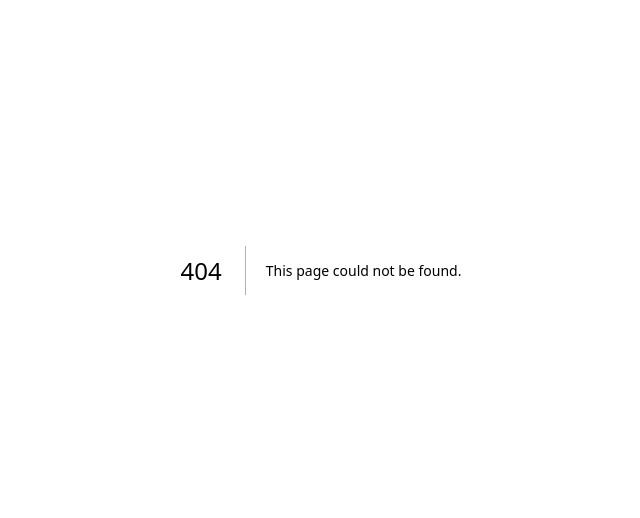
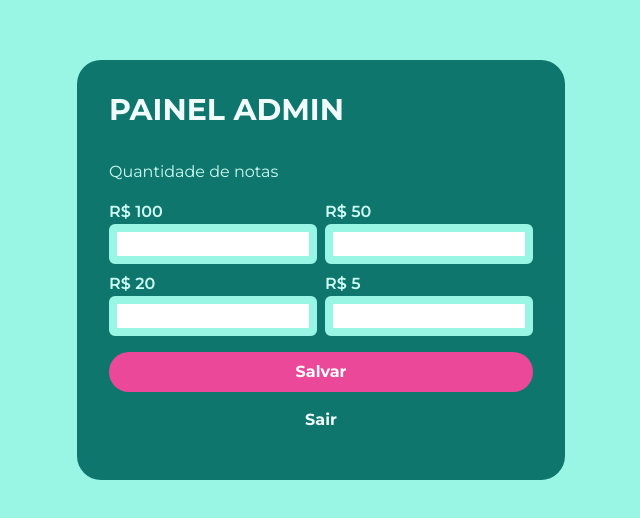
Before and after one commit to johnvilela/gsw-challenge, a Next.js app in the folder client/: page /admin in a window 1280 px wide. Before the commit this address had no page. Shown: the part 130-648 px from the top of the page, without its empty margins (319-959 px from the left). Built offline with nearby package versions, Linux system fonts and the light colour scheme.

Commit message:
feat(client): create admin page

```diff
--- /dev/null
+++ b/client/src/app/admin/page.tsx
@@ -0,0 +1,33 @@
+import { Button } from "@/components/inputs/Button";
+import { Textfield } from "@/components/inputs/Textfield";
+import Link from "next/link";
+
+export default function AdminPage() {
+
+  return (
+    <main className="grid min-h-screen place-content-center p-4 bg-teal-200">
+      <div className="bg-teal-700 p-8 rounded-3xl">
+        <h1 className="text-left uppercase text-3xl mb-8 text-teal-50">
+          <strong>
+            Painel ADMIN
+          </strong>
+        </h1>
+        <h2 className="text-teal-100 mb-4">Quantidade de notas</h2>
+        <form className="grid gap-2 grid-cols-2 grid-rows-2">
+          <Textfield label="R$ 100" />
+          <Textfield label="R$ 50" />
+          <Textfield label="R$ 20" />
+          <Textfield label="R$ 5" />
+          <div className="col-span-2 mt-2">
+            <Button>
+              Salvar
+            </Button>
+          </div>
+        </form>
+        <Link href='/' className="flex justify-center items-center w-full p-4 font-bold text-teal-50">
+          Sair
+        </Link>
+      </div>
+    </main>
+  )
+}
```
